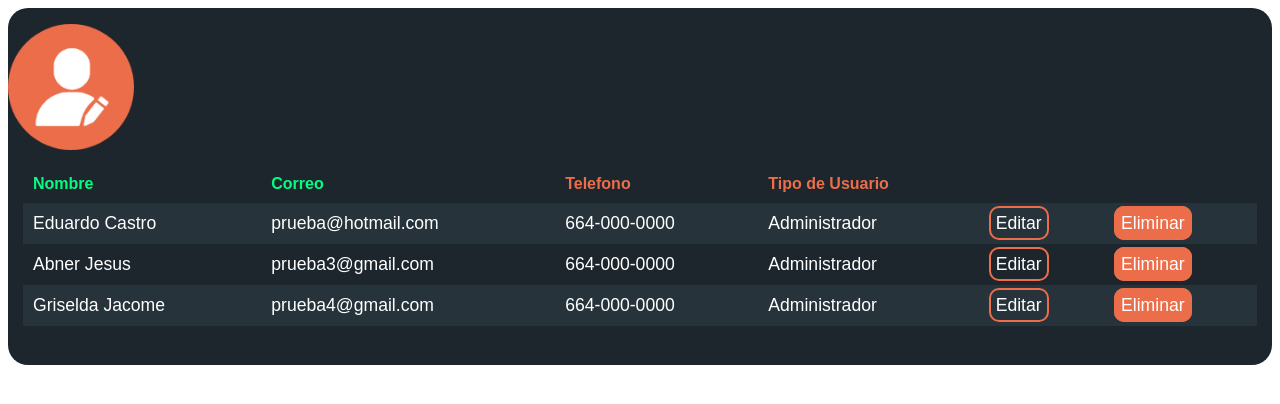
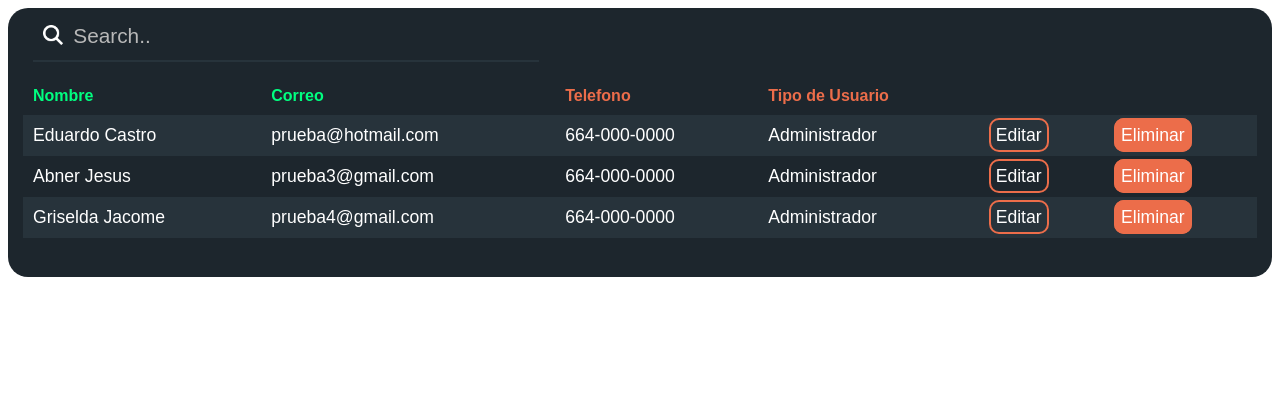
Before and after one commit to IngSoft2020-1/Proyecto, a PHP site: page /edit.php in a window 1280 px wide. Shown: the top 404 px of the page. Run offline with PHP 8.4, Linux system fonts and the light colour scheme; the visitor is signed in with stand-in values (Sample User, id 1); data comes from the database, SQL or seed files in the repository.

Commit message:
FRONT Eduardo Blanco Input de Buscar

```diff
--- a/Web-2/css/edit.css
+++ b/Web-2/css/edit.css
@@ -16,7 +16,12 @@
 
 .container-img{
   width: 100%;
+  text-align: center;
+}
+
+#aling-left{
   text-align: left;
+  padding-top: 7px;
 }
 
 .icon-title{
@@ -143,14 +148,28 @@ label{
   cursor: pointer;
 }
 
-/* INPUT BUSCAR */
-input[type=text] {
-  width: 130px;
+/* ESTILOS PARA EL BOTON DE BUSCAR */
+#search{
+  box-sizing: border-box;
+  border: none;
+  border-bottom: 2px solid #27333B;
+  border-radius: 20px 0 0 0;
+  font-size: calc(0.7em + 0.5vw);
+  background-color: transparent;
+  background-image: url(../img/searchicon.png);
+  background-position: 10px 10px;
+  background-repeat: no-repeat;
+  background-size: 20px 20px;
+  padding: 12px 20px 12px 40px;
   -webkit-transition: width 0.4s ease-in-out;
   transition: width 0.4s ease-in-out;
+  outline: none;
+  color: white;
+  width: 40%;
+  margin-left: 2%;
 }
 
-/* When the input field gets focus, change its width to 100% */
-input[type=text]:focus {
-  width: 100%;
+#search:focus{
+  width: 98%;
+  border-radius: 20px 20px 0 0;
 }
--- a/Web-2/edit.php
+++ b/Web-2/edit.php
@@ -18,12 +18,14 @@
 
     <!-- JQUERY -->
     <script type="text/javascript" src="js/jquery-3.4.1.min.js"></script>
+    <script src="js/app.js"></script> <!--Manda a llamar al json-->
+    <link rel="stylesheet" href="css/edit.css">
     <title>Editar</title>
   </head>
   <body>
     <div class="container">
-      <div class="container-img">
-        <img src="img/editar.png" alt="" class="icon-title">
+      <div class="container-img" id="aling-left">
+        <input type="text" name="search" placeholder="Search.." id="search">
       </div>
       <div class="container-table" style="overflow-x:auto;">
         <table>
@@ -42,6 +44,6 @@
       </div>
     </div>
   </body>
-  <script src="js/app.js"></script> <!--Manda a llamar al json-->
-  <link rel="stylesheet" href="css/edit.css">
+
+
 </html>
```
Also changed, not shown: Web-2/_edit.php (+1 -20 lines), Web-2/img/searchicon.png (added).
